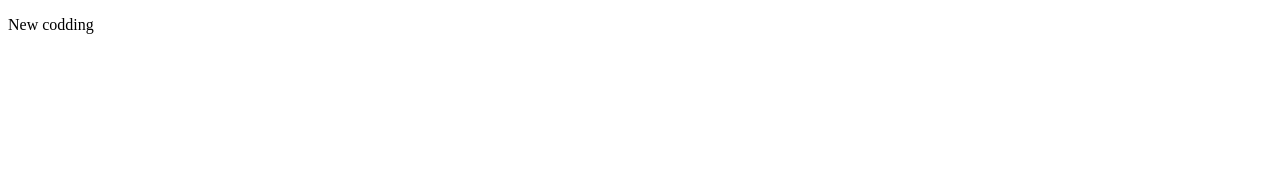
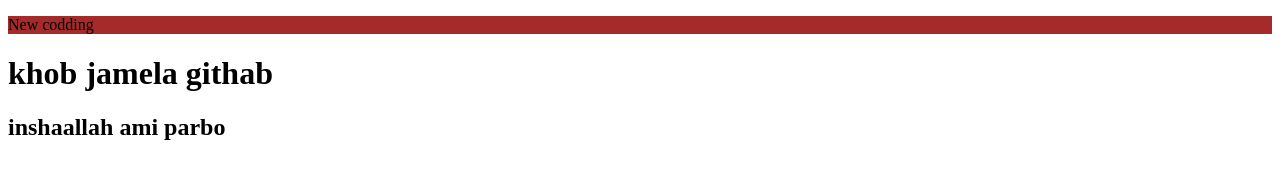
Before and after one commit to KHHASA/my-third-repo, a plain HTML site: page index.html in a window 1280 px wide. Drawn offline with Linux system fonts and the light colour scheme.

Commit message:
third third

```diff
--- a/index.html
+++ b/index.html
@@ -5,9 +5,12 @@
     <meta http-equiv="X-UA-Compatible" content="IE=edge">
     <meta name="viewport" content="width=device-width, initial-scale=1.0">
     <title>my third githab page</title>
+    <link rel="stylesheet" href="style.css">
 </head>
 <body>
     <p>New codding</p>
+    <h1>khob jamela githab</h1>
+    <h2>inshaallah ami parbo</h2>
 
 </body>
 </html>
--- /dev/null
+++ b/style.css
@@ -0,0 +1,3 @@
+p{
+    background-color: brown;
+}
```
Also changed, not shown: 1 other file.
